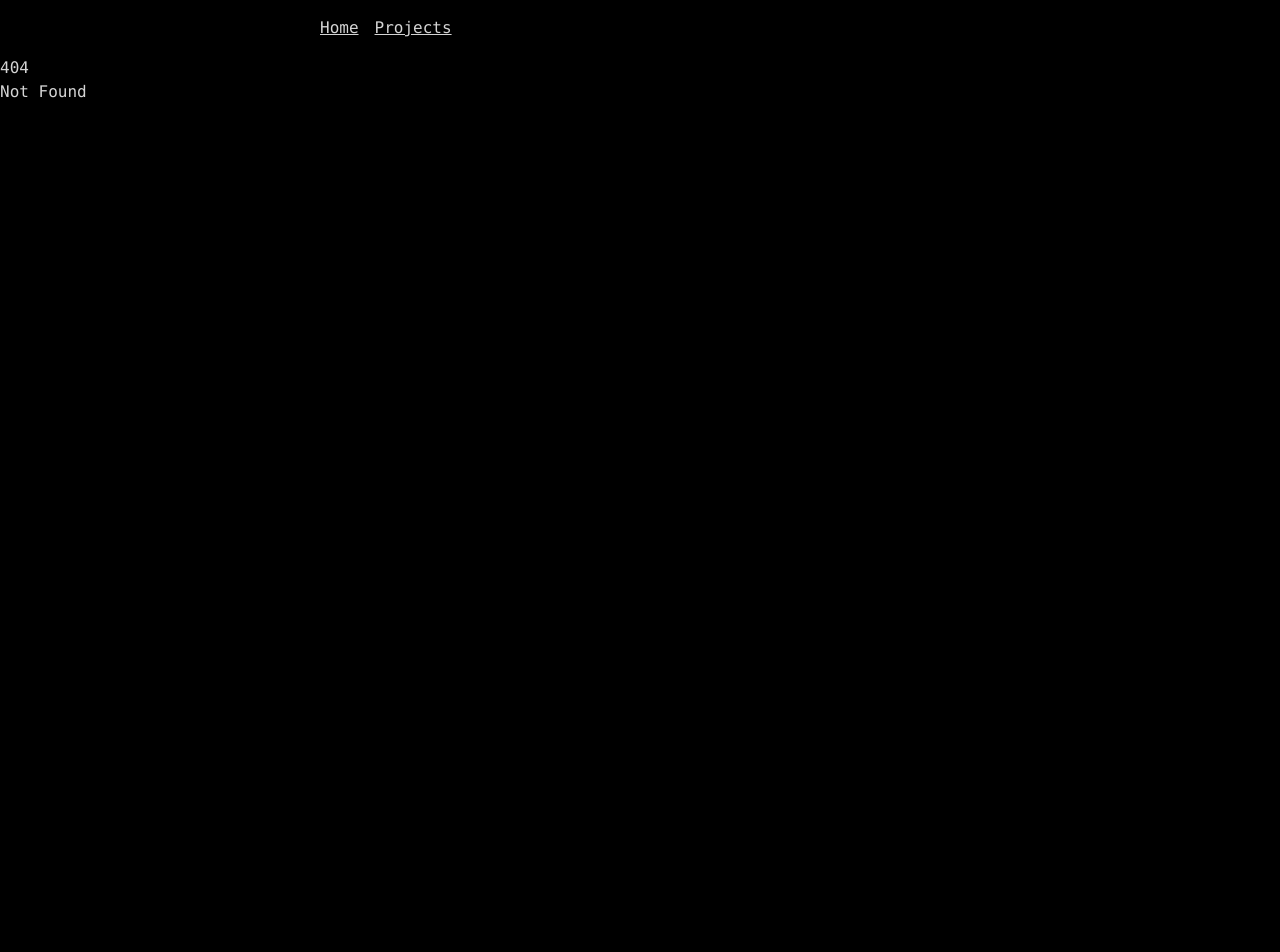
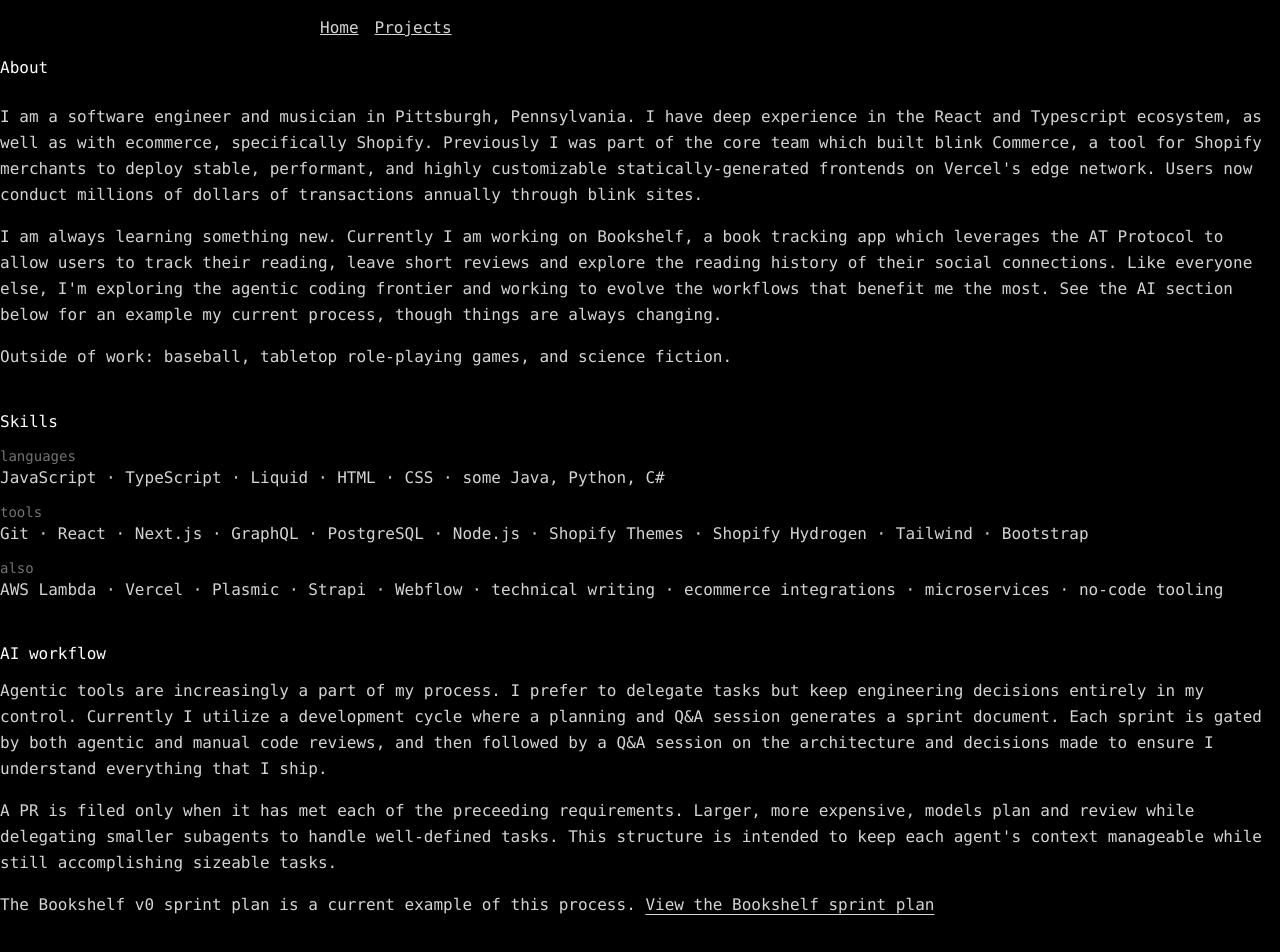
Before and after one commit to jirbjirbjirb/sveltepersonalsite, a SvelteKit app: page /about in a window 1280 px wide. Before the commit this address had no page. Shown: the top 952 px of the page. Before the commit the page ends 800 px from the top, so only its background shows below. Built offline with nearby package versions, Linux system fonts and the light colour scheme.

Commit message:
about page

```diff
--- /dev/null
+++ b/src/routes/about/+page.svelte
@@ -0,0 +1,103 @@
+<script lang="ts">
+	const skills = [
+		{
+			label: 'languages',
+			items: ['JavaScript', 'TypeScript', 'Liquid', 'HTML', 'CSS', 'some Java, Python, C#']
+		},
+		{
+			label: 'tools',
+			items: [
+				'Git',
+				'React',
+				'Next.js',
+				'GraphQL',
+				'PostgreSQL',
+				'Node.js',
+				'Shopify Themes',
+				'Shopify Hydrogen',
+				'Tailwind',
+				'Bootstrap'
+			]
+		},
+		{
+			label: 'also',
+			items: [
+				'AWS Lambda',
+				'Vercel',
+				'Plasmic',
+				'Strapi',
+				'Webflow',
+				'technical writing',
+				'ecommerce integrations',
+				'microservices',
+				'no-code tooling'
+			]
+		}
+	];
+</script>
+
+<svelte:head>
+	<title>About | Kirby Jayes</title>
+</svelte:head>
+
+<h1 class="mb-6 text-white">About</h1>
+
+<div class="flex flex-col gap-4 leading-relaxed">
+	<p>
+		I am a software engineer and musician in Pittsburgh, Pennsylvania. I have deep experience in the
+		React and Typescript ecosystem, as well as with ecommerce, specifically Shopify. Previously I
+		was part of the core team which built blink Commerce, a tool for Shopify merchants to deploy
+		stable, performant, and highly customizable statically-generated frontends on Vercel's edge
+		network. Users now conduct millions of dollars of transactions annually through blink sites.
+	</p>
+	<p>
+		I am always learning something new. Currently I am working on Bookshelf, a book tracking app
+		which leverages the AT Protocol to allow users to track their reading, leave short reviews and
+		explore the reading history of their social connections. Like everyone else, I'm exploring the
+		agentic coding frontier and working to evolve the workflows that benefit me the most. See the AI
+		section below for an example my current process, though things are always changing.
+	</p>
+	<p>Outside of work: baseball, tabletop role-playing games, and science fiction.</p>
+</div>
+
+<h2 class="mt-10 mb-3 text-white">Skills</h2>
+<dl class="flex flex-col gap-3">
+	{#each skills as group (group.label)}
+		<div>
+			<dt class="text-sm text-neutral-500">{group.label}</dt>
+			<dd>{group.items.join(' · ')}</dd>
+		</div>
+	{/each}
+</dl>
+
+<h2 class="mt-10 mb-3 text-white">AI workflow</h2>
+<div class="flex flex-col gap-4 leading-relaxed">
+	<p>
+		Agentic tools are increasingly a part of my process. I prefer to delegate tasks but keep
+		engineering decisions entirely in my control. Currently I utilize a development cycle where a
+		planning and Q&amp;A session generates a sprint document. Each sprint is gated by both agentic
+		and manual code reviews, and then followed by a Q&amp;A session on the architecture and
+		decisions made to ensure I understand everything that I ship.
+	</p>
+	<p>
+		A PR is filed only when it has met each of the preceeding requirements. Larger, more expensive,
+		models plan and review while delegating smaller subagents to handle well-defined tasks. This
+		structure is intended to keep each agent's context manageable while still accomplishing sizeable
+		tasks.
+	</p>
+	<p>
+		The Bookshelf v0 sprint plan is a current example of this process.
+		<!-- eslint-disable-next-line svelte/no-navigation-without-resolve -- external URL -->
+		<a
+			href="https://claude.ai/artifact/LftUT4RFFyXSXNt79KsVjT"
+			class="underline underline-offset-4 hover:text-white">View the Bookshelf sprint plan</a
+		>
+	</p>
+</div>
+
+<h2 class="mt-10 mb-3 text-white">Contact</h2>
+<p>
+	<a href="mailto:rkjayes@gmail.com" class="underline underline-offset-4 hover:text-white"
+		>rkjayes@gmail.com</a
+	>
+</p>
```
